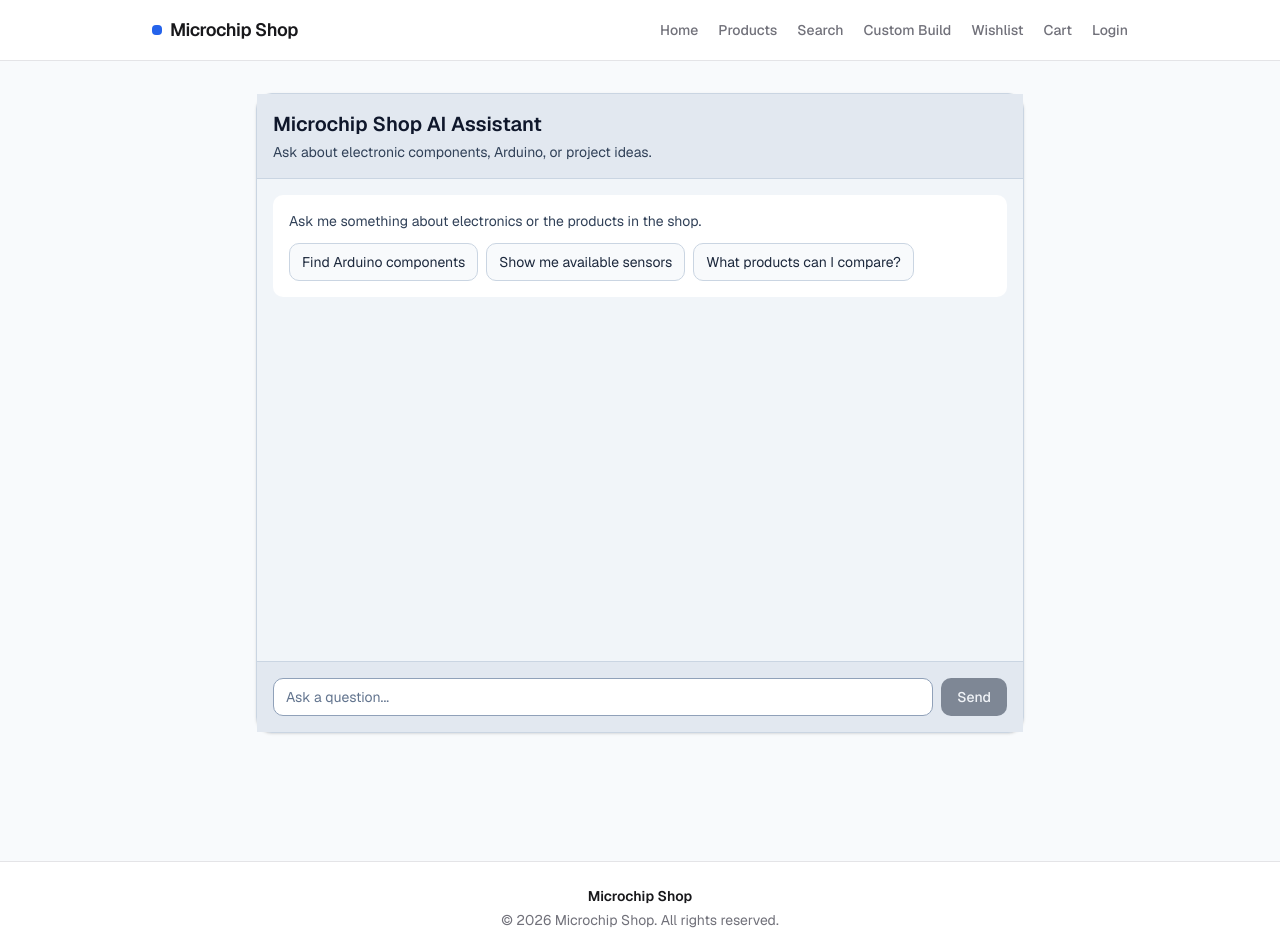
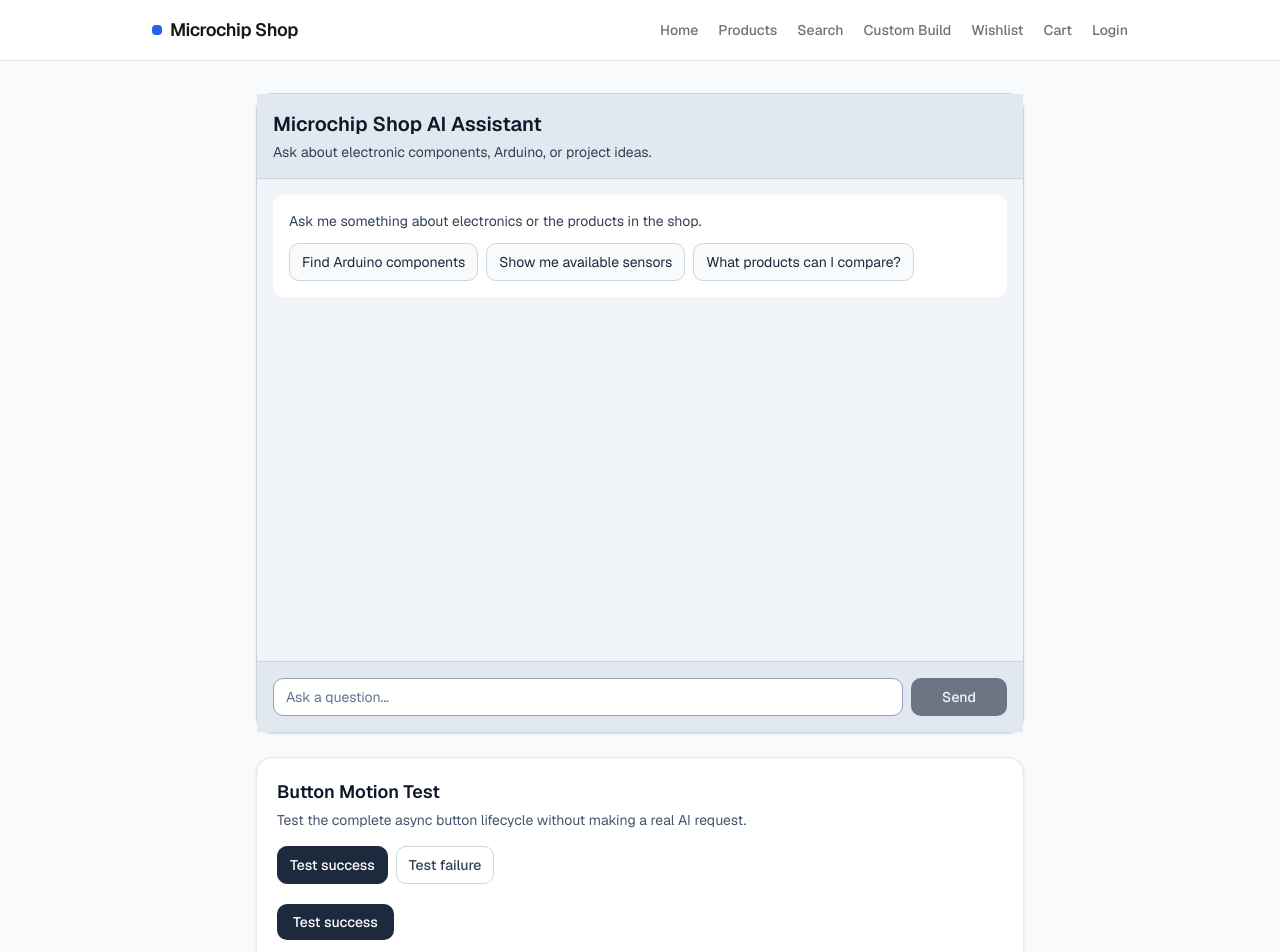
Before and after one commit to RobayedMahmudRohan/MIcrochip_Shop, a Next.js app: page /ai-assistant in a window 1280 px wide. Shown: the top 952 px of the page. Built offline with nearby package versions, Linux system fonts and the light colour scheme.

Commit message:
feat: add animated async button lifecycle

```diff
--- a/src/app/ai-assistant/page.tsx
+++ b/src/app/ai-assistant/page.tsx
@@ -1,10 +1,85 @@
+"use client";
+
+import { useState } from "react";
+import { AsyncButton } from "@/components/ui/async-button";
 import Chat from "@/components/chat/chat";
 
+type TestResult = "success" | "error";
+
 export default function AIAssistantPage() {
+  const [testResult, setTestResult] = useState<TestResult>("success");
+
+  async function runTest() {
+    await new Promise((resolve) => {
+      window.setTimeout(resolve, 1000);
+    });
+
+    if (testResult === "error") {
+      throw new Error("Simulated failure");
+    }
+  }
+
   return (
     <main className="min-h-screen bg-slate-50 px-4 py-8">
-      <div className="mx-auto h-[80vh] max-h-[700px] w-full max-w-3xl">
-        <Chat />
+      <div className="mx-auto w-full max-w-3xl space-y-6">
+        <div className="h-[80vh] max-h-[700px]">
+          <Chat />
+        </div>
+
+        <section className="rounded-2xl border border-slate-200 bg-white p-5 shadow-sm">
+          <div>
+            <h2 className="text-lg font-semibold text-slate-900">
+              Button Motion Test
+            </h2>
+
+            <p className="mt-1 text-sm text-slate-600">
+              Test the complete async button lifecycle without making a real
+              AI request.
+            </p>
+          </div>
+
+          <div className="mt-4 flex flex-wrap gap-2">
+            <button
+              type="button"
+              onClick={() => setTestResult("success")}
+              className={`rounded-lg border px-3 py-2 text-sm font-medium transition-colors ${
+                testResult === "success"
+                  ? "border-slate-800 bg-slate-800 text-white"
+                  : "border-slate-300 bg-white text-slate-700 hover:bg-slate-50"
+              }`}
+            >
+              Test success
+            </button>
+
+            <button
+              type="button"
+              onClick={() => setTestResult("error")}
+              className={`rounded-lg border px-3 py-2 text-sm font-medium transition-colors ${
+                testResult === "error"
+                  ? "border-slate-800 bg-slate-800 text-white"
+                  : "border-slate-300 bg-white text-slate-700 hover:bg-slate-50"
+              }`}
+            >
+              Test failure
+            </button>
+          </div>
+
+          <div className="mt-5">
+            <AsyncButton onAction={runTest}>
+              {testResult === "success" ? "Test success" : "Test failure"}
+            </AsyncButton>
+          </div>
+
+          <p className="mt-4 text-xs leading-5 text-slate-500">
+            Interaction transitions use a 200ms ease-out timing so the button feels
+            responsive without appearing abrupt. Success and error states remain
+            visible for 1.4 seconds before returning to idle, while the error shake
+            uses a short 300ms animation. The component animates transform, opacity,
+            and background color rather than layout properties. Reduced-motion
+            preferences remove movement while preserving the state and color
+            feedback.
+          </p>
+        </section>
       </div>
     </main>
   );
--- a/src/app/globals.css
+++ b/src/app/globals.css
@@ -86,3 +86,29 @@ body {
   color: var(--foreground);
   font-family: var(--font-sans), Arial, Helvetica, sans-serif;
 }
+
+@keyframes shake {
+  0%,
+  100% {
+    transform: translateX(0);
+  }
+
+  25% {
+    transform: translateX(-4px);
+  }
+
+  75% {
+    transform: translateX(4px);
+  }
+}
+
+@media (prefers-reduced-motion: reduce) {
+  *,
+  *::before,
+  *::after {
+    animation-duration: 0.01ms !important;
+    animation-iteration-count: 1 !important;
+    scroll-behavior: auto !important;
+    transition-duration: 0.01ms !important;
+  }
+}
--- a/src/components/chat/chat.tsx
+++ b/src/components/chat/chat.tsx
@@ -1,5 +1,6 @@
 "use client";
 
+import { AsyncButton } from "../ui/async-button";
 import type { ToolUIPart } from "ai";
 import { useChat } from "@ai-sdk/react";
 import { useEffect, useRef, useState } from "react";
@@ -104,6 +105,19 @@ export default function Chat() {
   async function handleSubmit(event: React.FormEvent<HTMLFormElement>) {
     event.preventDefault();
 
+    const text = input.trim();
+
+    if (!text || isSubmitting || isStreaming) {
+      return;
+    }
+
+    setInput("");
+
+    await sendMessage({
+      text,
+    });
+  }
+  async function handleAnimatedSend() {
     const text = input.trim();
 
     if (!text || isSubmitting || isStreaming) {
@@ -478,18 +492,17 @@ export default function Chat() {
             <button
               type="button"
               onClick={stop}
-              className="rounded-lg bg-red-600 px-4 py-2 text-sm font-medium text-white hover:bg-red-700"
+              className="rounded-lg bg-red-600 px-4 py-2 text-sm font-medium text-white transition-transform duration-200 hover:-translate-y-0.5 hover:bg-red-700 focus-visible:outline-none focus-visible:ring-2 focus-visible:ring-red-500"
             >
               Stop
             </button>
           ) : (
-            <button
-              type="submit"
+            <AsyncButton
+              onAction={handleAnimatedSend}
               disabled={!input.trim() || isSubmitting}
-              className="rounded-lg bg-slate-800 px-4 py-2 text-sm font-medium text-white disabled:cursor-not-allowed disabled:opacity-50"
             >
               Send
-            </button>
+            </AsyncButton>
           )}
         </div>
       </form>
--- /dev/null
+++ b/src/components/ui/async-button.tsx
@@ -0,0 +1,80 @@
+"use client";
+
+import { useEffect, useState } from "react";
+
+type ButtonState = "idle" | "loading" | "success" | "error";
+
+type AsyncButtonProps = {
+  onAction: () => Promise<void>;
+  disabled?: boolean;
+  children: React.ReactNode;
+};
+
+export function AsyncButton({
+  onAction,
+  disabled = false,
+  children,
+}: AsyncButtonProps) {
+  const [state, setState] = useState<ButtonState>("idle");
+
+  useEffect(() => {
+    if (state !== "success" && state !== "error") {
+      return;
+    }
+
+    const timer = window.setTimeout(() => {
+      setState("idle");
+    }, 1400);
+
+    return () => window.clearTimeout(timer);
+  }, [state]);
+
+  async function handleClick() {
+    if (state === "loading" || disabled) {
+      return;
+    }
+
+    setState("loading");
+
+    try {
+      await onAction();
+      setState("success");
+    } catch {
+      setState("error");
+    }
+  }
+
+  const label =
+    state === "loading"
+      ? "Sending..."
+      : state === "success"
+        ? "✓ Sent"
+        : state === "error"
+          ? "↻ Retry"
+          : children;
+
+  return (
+    <button
+      type="button"
+      onClick={handleClick}
+      disabled={disabled || state === "loading"}
+      aria-live="polite"
+      className={`min-w-[96px] rounded-lg px-4 py-2 text-sm font-medium text-white
+        transition-[transform,opacity,background-color] duration-200 ease-out
+        hover:-translate-y-0.5 active:translate-y-0
+        focus-visible:outline-none focus-visible:ring-2 focus-visible:ring-slate-500
+        disabled:cursor-not-allowed disabled:opacity-60
+        ${
+          state === "error"
+            ? "animate-[shake_300ms_ease-in-out] bg-red-600"
+            : state === "success"
+              ? "bg-emerald-600"
+              : "bg-slate-800 hover:bg-slate-700"
+        }`}
+    >
+      <span className="inline-block transition-opacity duration-200">
+        {label}
+      </span>
+    </button>
+  );
+}
```
